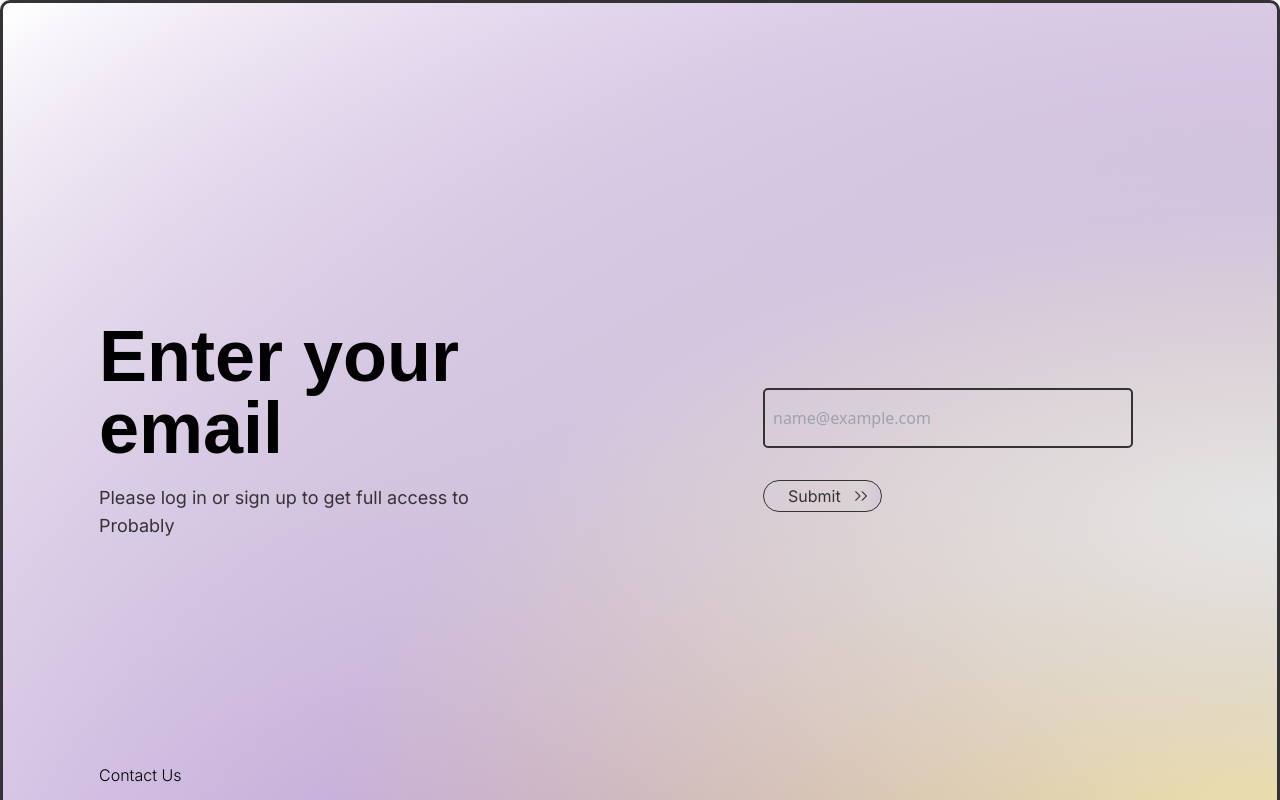
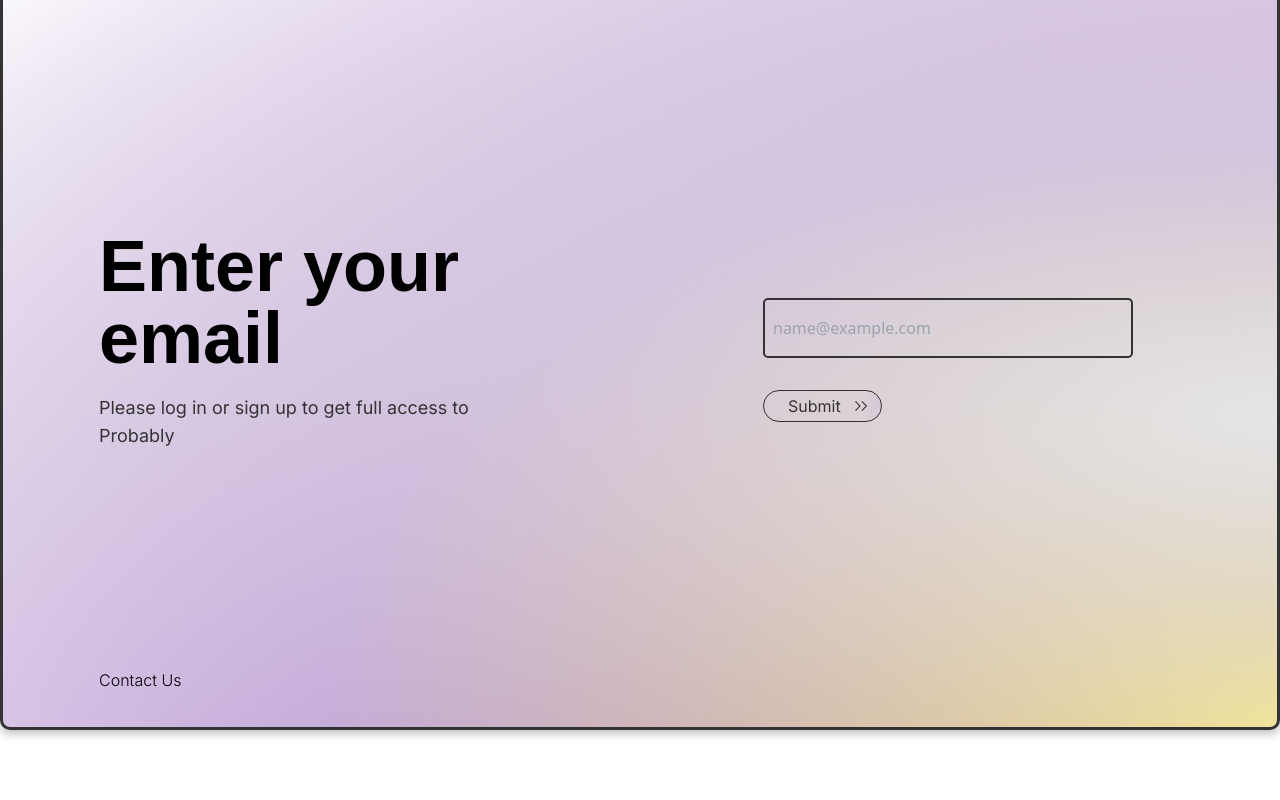
Before and after one commit to Probably-xyz/gallery, a Next.js app: page /signin in a window 1280 px wide. Built offline with nearby package versions, Linux system fonts and the light colour scheme; a web font is replaced by a local one.

Commit message:
Desktop '

```diff
--- a/app/gallery/layout.tsx
+++ b/app/gallery/layout.tsx
@@ -1,22 +1,17 @@
 import React from "react";
 import "@/styles/globals.css"
-import { Toaster } from "@/components/shared/toaster";
 
 export default function GalleryLayout({
     children,
-    modal,
     props,
   }: {
     children: React.ReactNode;
-    modal: React.ReactNode;
     props: React.ReactNode;
   }) {
     return (
 
      <html>
        <body>
-          <Toaster/>
-          {modal}
           {children}
       </body>
      </html>
--- a/app/gallery/post/[id]/page.tsx
+++ b/app/gallery/post/[id]/page.tsx
@@ -47,6 +47,8 @@ interface PageProps{
 
       const data = await getData(link)
 
+      console.log(data)
+
 
 
       return (
@@ -64,9 +66,9 @@ interface PageProps{
                     <FaLinkedinIn className="text-2xl mr-10"/>
                   </Link>
                 </li>
-                <Link href={data.website} target="_blank">
+                {/* <Link href={data.website} target="_blank"> */}
                   <BiLinkExternal className="text-2xl mr-10"/>
-                </Link>
+                {/* </Link> */}
               </ul>
             </div>
 
--- a/app/signin/page.tsx
+++ b/app/signin/page.tsx
@@ -14,7 +14,7 @@ export default function SignIn() {
   return (
     <>
       <main className='flex un-approved h-screen w-screen overflow-hidden'>
-          <div className="flex justify-between m-auto auth-box">
+          <div className="flex justify-between m-auto auth-box-2">
               <div className="flex flex-col my-auto px-24">
                   <h1 className="text-5xl xl:text-7xl font-semibold" style={Main.style}>
                     Enter your email
--- a/components/layout/hero.tsx
+++ b/components/layout/hero.tsx
@@ -16,7 +16,7 @@ const Hero = () => {
   const { data: session } = useSession();
 
   return (
-    <div className="max-w-screen-2xl flex flex-row justify-between px-24 py-44">
+    <div className="max-w-screen-2xl flex flex-row justify-between px-24 py-44 2xl:py-56">
       <div className="flex flex-col">
         <div className={Main.className}>
           <h1 className="text-7xl hero uppercase leading-tight font-bold">
--- a/styles/globals.css
+++ b/styles/globals.css
@@ -64,7 +64,7 @@
 
 .gallery-btn-3{
     position: relative;
-    right: 120px;
+    right: 20px;
     top: 100px;
     width: 250px;
 }
@@ -121,9 +121,9 @@
 }
 
 
-@media screen and (min-width: 1200px) {
+@media screen and (min-width: 1400px) {
     .gallery-btn-3{
-        right: 20px;
+        right: -150px;
     }
 }
 
@@ -185,7 +185,7 @@
 }
 
 .auth-box{
-    width: 100px;
+    width: 1200px;
     height: 820px;
     border-radius: 10px;
     border: 3px solid #333;
@@ -231,9 +231,9 @@
   }
 
 
-  @media screen and (min-width: 1250px) {
+  @media screen and (min-width: 1450px) {
     .auth-box{
-        width: 1600px;
+        width: 1400px;
         height: 860px;
     }
 
```
